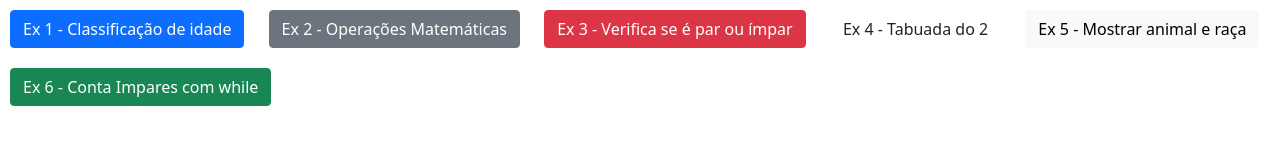
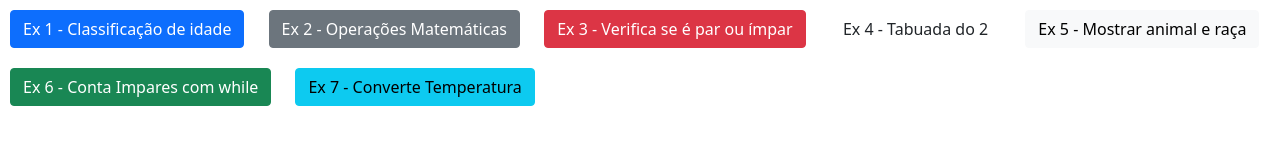
Before and after one commit to NatanVieira/M1S04, a plain HTML site: page index.htm in a window 1280 px wide. Drawn offline with nearby package versions, Linux system fonts and the light colour scheme.

Commit message:
M1S04 - Exercicio 7

```diff
--- a/index.htm
+++ b/index.htm
@@ -20,6 +20,7 @@
         <input type="button" class="btn btn-black" onclick="tabuadaDo2()" value="Ex 4 - Tabuada do 2">
         <input type="button" class="btn btn-light" onclick="mostraAnimaisERaca()" value="Ex 5 - Mostrar animal e raça">
         <input type="button" class="btn btn-success" onclick="contaImpares()" value="Ex 6 - Conta Impares com while">
+        <input type="button" class="btn btn-info" onclick="converteTemperatura()" value="Ex 7 - Converte Temperatura">
 
         <script src="https://cdn.jsdelivr.net/npm/bootstrap@5.1.3/dist/js/bootstrap.bundle.min.js" integrity="sha384-ka7Sk0Gln4gmtz2MlQnikT1wXgYsOg+OMhuP+IlRH9sENBO0LRn5q+8nbTov4+1p" crossorigin="anonymous"></script>
     </body>
--- a/script.js
+++ b/script.js
@@ -81,3 +81,14 @@ function contaImpares() {
         console.log("Contador:  " + contador + " - " + "Impares: " + contaImpares);
     }
 }
+
+//Exercicio 7
+
+function converteTemperatura() {
+    let temperaturaF = [ 0, 32, 45, 50, 75, 80, 99, 120 ];
+    let temperaturaC = [];
+
+    temperaturaF.forEach(function(temperatura) {temperaturaC.push(Math.round( ( temperatura - 32 ) * 5 / 9 ))})
+    console.log(temperaturaF);
+    console.log(temperaturaC);
+}
```
